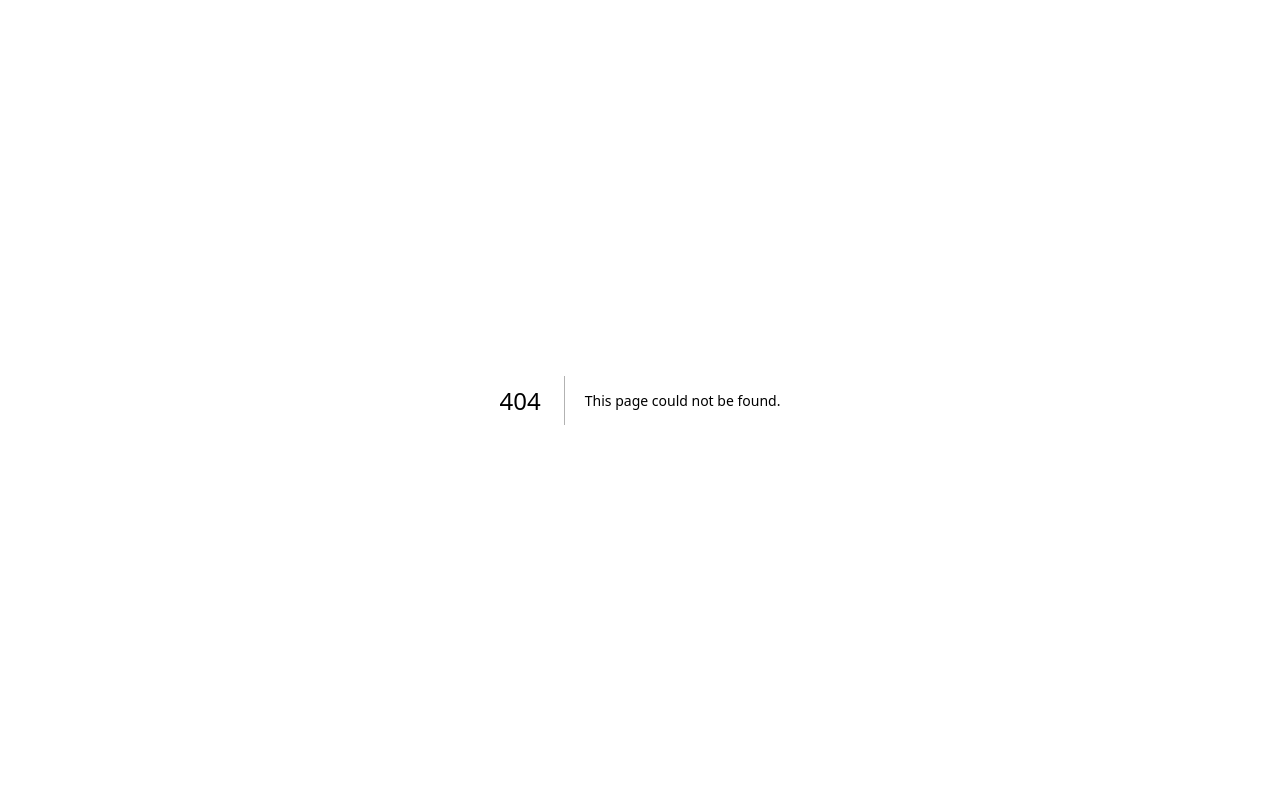
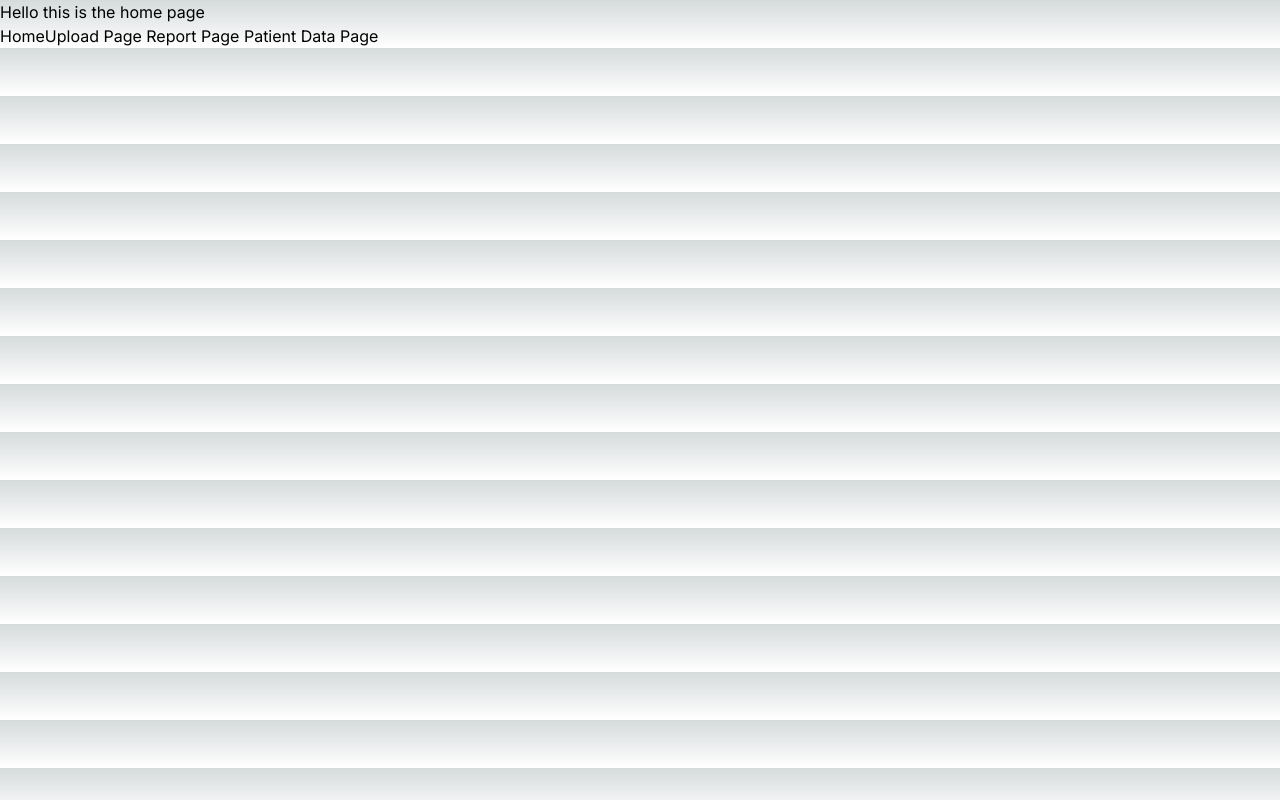
Before and after one commit to normalperson543/histoai, a Next.js app: page /dashboard in a window 1280 px wide. Before the commit this address had no page. Built offline with nearby package versions, Linux system fonts and the light colour scheme.

Commit message:
transition into app router

```diff
--- /dev/null
+++ b/app/dashboard/page.tsx
@@ -0,0 +1,14 @@
+import Link from 'next/link';
+
+export default function Home() {
+
+  return (
+    <main>
+      <h1>Hello this is the home page</h1>
+      <Link href="/">Home</Link>
+      <Link href="/reports/upload">Upload Page </Link>
+      <Link href="/reports">Report Page </Link>
+      <Link href="/patients">Patient Data Page </Link>
+    </main>
+  );
+}
--- a/app/page.tsx
+++ b/app/page.tsx
@@ -1,21 +1,14 @@
-'use client'
+/*'use client';
 import {createContext} from 'react';
-import './stylesheets/globals.css';
 import { HashRouter as Router, Routes, Route } from 'react-router-dom';
-import Home from './pages/homePage';
-import UploadPage from './pages/uploadPage';
-import ReportPage from './pages/reportPage';
-import PatientDataPage from './pages/patientDataPage';
 
 export default function page() {
   return (
-    <Router>
-      <Routes>
-        <Route path='/' element={<Home/>}/>
-        <Route path='/pages/uploadPage' element={<UploadPage/>}/>
-        <Route path='/pages/reportPage' element={<ReportPage/>}/>
-        <Route path='/pages/patientDataPage' element={<PatientDataPage/>}/>
-      </Routes>
-    </Router>
+    <main>
+      <Link href='/'> </Link>
+      <Link href='/pages/uploadPage' />
+      <Link href='/pages/reportPage'/>
+      <Link href='/pages/patientDataPage' />
+    </main>
   );
-}
+}*/
--- a/app/pages/homePage.tsx
+++ /dev/null
@@ -1,15 +0,0 @@
-import '../stylesheets/globals.css';
-import '../stylesheets/homePage.css';
-import Link from 'next/link';
-
-export default function Home() {
-  return (
-    <main>
-      <h1>Hello this is the home page</h1>
-      <Link href="/">Home</Link>
-      <Link href="/#/pages/uploadPage">Upload Page </Link>
-      <Link href="/#/pages/reportPage">Report Page </Link>
-      <Link href="/#/pages/patientDataPage">Patient Data Page </Link>
-    </main>
-  );
-}
--- a/app/pages/patientDataPage.tsx
+++ b/app/patients/page.tsx
@@ -1,5 +1,3 @@
-import '../stylesheets/globals.css';
-import  '../stylesheets/patientDataPage.css';
 export default function PatientDataPage() {
     return (
       <main>
--- a/app/pages/reportPage.tsx
+++ b/app/reports/page.tsx
@@ -1,5 +1,3 @@
-import '../stylesheets/globals.css';
-import  '../stylesheets/reportPage.css';
 export default function ReportPage() {
     return (
       <main>
--- a/app/pages/uploadPage.tsx
+++ b/app/reports/upload/page.tsx
@@ -1,5 +1,3 @@
-import '../stylesheets/globals.css';
-import '../stylesheets/uploadPage.css';
 export default function UploadPage() {
     return (
       <main>
--- a/app/stylesheets/homePage.css
+++ /dev/null
@@ -1,3 +0,0 @@
-@import 'tailwindcss/base';
-@import 'tailwindcss/components';
-@import 'tailwindcss/utilities';
--- a/app/stylesheets/patientDataPage.css
+++ /dev/null
@@ -1,3 +0,0 @@
-@import 'tailwindcss/base';
-@import 'tailwindcss/components';
-@import 'tailwindcss/utilities';
--- a/app/stylesheets/reportPage.css
+++ /dev/null
@@ -1,3 +0,0 @@
-@import 'tailwindcss/base';
-@import 'tailwindcss/components';
-@import 'tailwindcss/utilities';
--- a/app/stylesheets/uploadPage.css
+++ /dev/null
@@ -1,3 +0,0 @@
-@import 'tailwindcss/base';
-@import 'tailwindcss/components';
-@import 'tailwindcss/utilities';
```
Also changed, not shown: app/patients/[id]/page.tsx (added), 1 other file (tests, documents, lock files or other folders).
